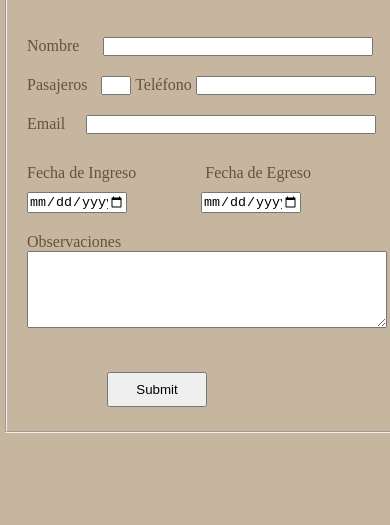
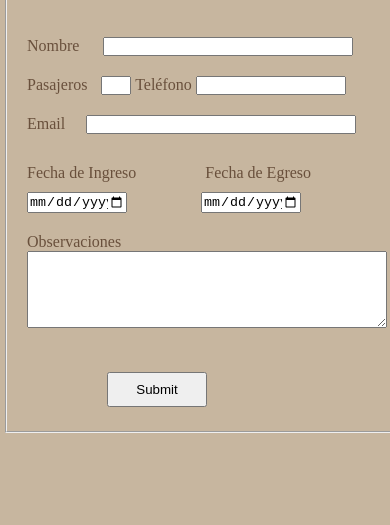
Before and after one commit to AlejandroJMorales2022/webEcosDelValle, a plain HTML site: page pages/contacto.html in a window 390 px wide. Shown: the part 177-702 px from the top of the page. Drawn offline with Linux system fonts and the light colour scheme.

Commit message:
pruebaMediaQuery

```diff
--- a/css/estilos.css
+++ b/css/estilos.css
@@ -1191,13 +1191,13 @@ hr{
         width: 100%;
     }
     .formBloque1 #nombre{
+        width: 250px;
+    }
+    .formBloque2 #telefono{
+        width: 150px;
+    }
+    .formBloque3 #email{
         width: 270px;
-    }
-    .formBloque2 #telefono{
-        width: 180px;
-    }
-    .formBloque3 #email{
-        width: 290px;
     }
     .formBloque4{
         margin-left: -100px;
@@ -1260,18 +1260,7 @@ hr{
         position: relative;
         top: -220px;
         overflow:visible;
-        /*display: grid;
-        grid-template-columns: repeat(3,1fr);
-        grid-template-rows: repeat(3,1fr);
-        grid-template-areas:
-        "img1 img1 img1_1"
-        "img1 img1 img1_2"
-        "img1_3 img1_4 img1_5"
-        ;
-        justify-items: start;
-        align-items: stretch;
-        grid-area: cab1foto;
-        overflow: hidden;*/
+
     }
     .cabana1_texto{
         width: 95vw;
@@ -1279,9 +1268,7 @@ hr{
         margin-left: 0px;
         margin-top: -30px;
         font-size: 0.8rem;
-        /*font-family: 'Lucida Sans', 'Lucida Sans Regular', 'Lucida Grande', 'Lucida Sans Unicode', Geneva, Verdana, sans-serif;
-        font-size: 1rem;
-        grid-area: cab1texto;*/
+
     }
     .img1 img{
         width: 300px;
@@ -1377,18 +1364,7 @@ hr{
         position: relative;
         top: -220px;
         overflow:visible;
-        /*display: grid;
-        grid-template-columns: repeat(3,1fr);
-        grid-template-rows: repeat(3,1fr);
-        grid-template-areas:
-        "img1 img1 img1_1"
-        "img1 img1 img1_2"
-        "img1_3 img1_4 img1_5"
-        ;
-        justify-items: start;
-        align-items: stretch;
-        grid-area: cab1foto;
-        overflow: hidden;*/
+
     }
     .cabana1_texto{
         width: 98vw;
@@ -1396,9 +1372,7 @@ hr{
         margin-left: 15px;
         margin-top: -30px;
         font-size: 0.8rem;
-        /*font-family: 'Lucida Sans', 'Lucida Sans Regular', 'Lucida Grande', 'Lucida Sans Unicode', Geneva, Verdana, sans-serif;
-        font-size: 1rem;
-        grid-area: cab1texto;*/
+
     }
     .img1 img{
         width: 270px;
```
